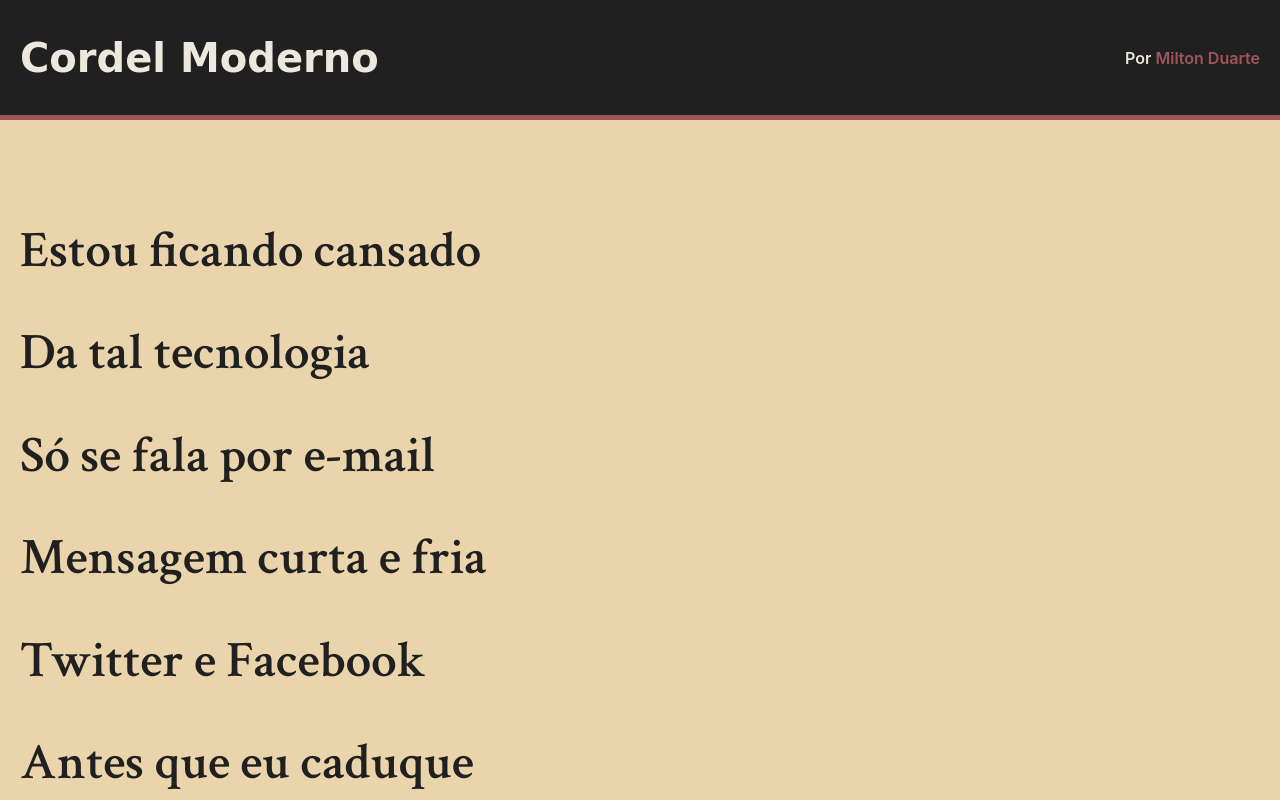
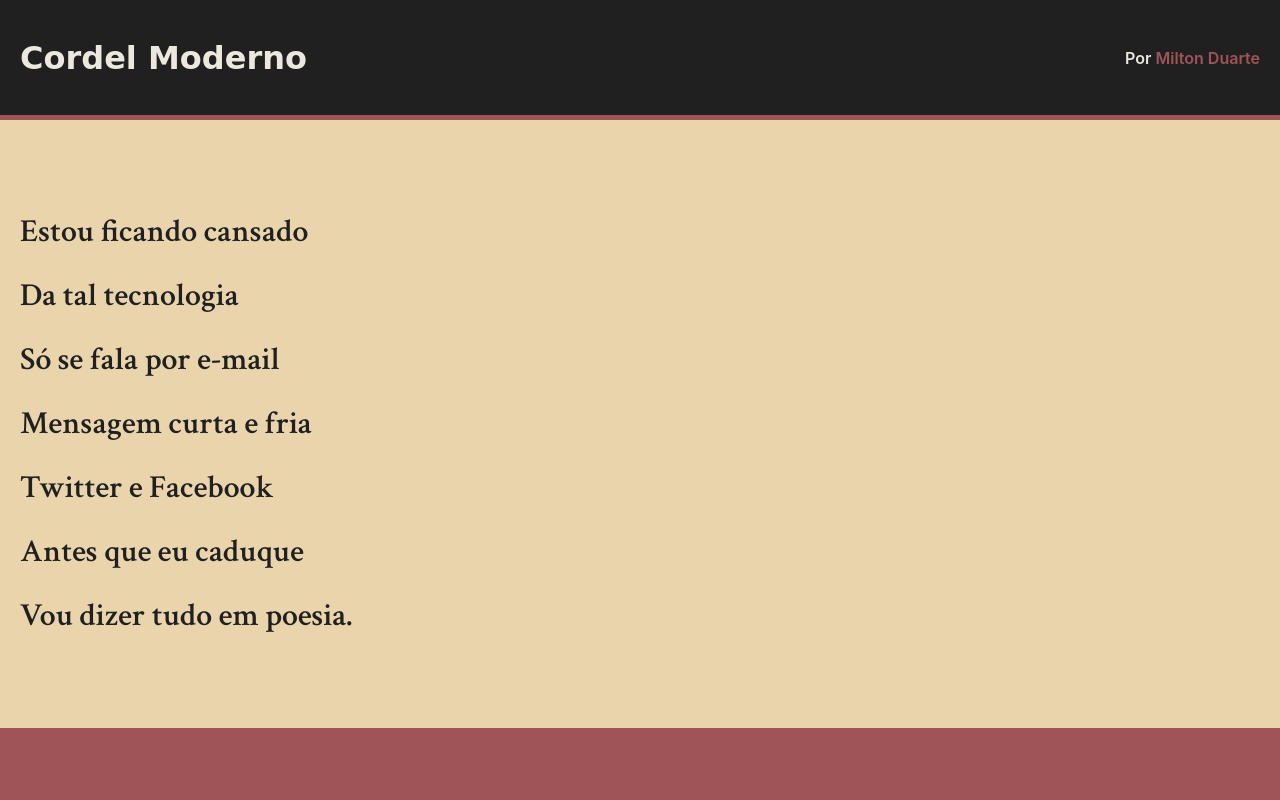
Before and after one commit to ipsant/html-css, a plain HTML site: page desafios/d012/index.html in a window 1280 px wide. Shown: the top 800 px of the page. Drawn offline with Linux system fonts and the light colour scheme; a web font is replaced by a local one.

Commit message:
Update style.css

```diff
--- a/desafios/d012/style.css
+++ b/desafios/d012/style.css
@@ -37,7 +37,7 @@ header {
 
 #logo {
     font-family: var(--font-logo);
-    font-size: 2.5em;
+    font-size: 2em;
 }
 
 header p {
@@ -61,7 +61,7 @@ section {
     padding-bottom: 10vh;
     padding-top: 10vh;
     font-family: var(--font-text-cordel);
-    font-size: 4vw;
+    font-size: 2em;
     font-weight: 600;
     padding-left: 20px;
     line-height: 2em;
@@ -90,5 +90,5 @@ footer{
     text-align: center;
     padding: 5px;
     font-family: var(--font-text);
-    font-size: .8em;
+    font-size: .7em;
 }
```
